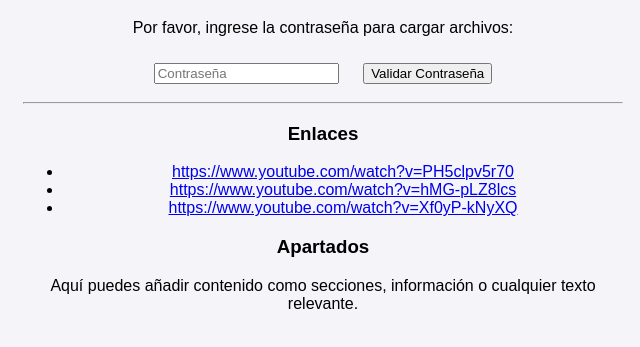
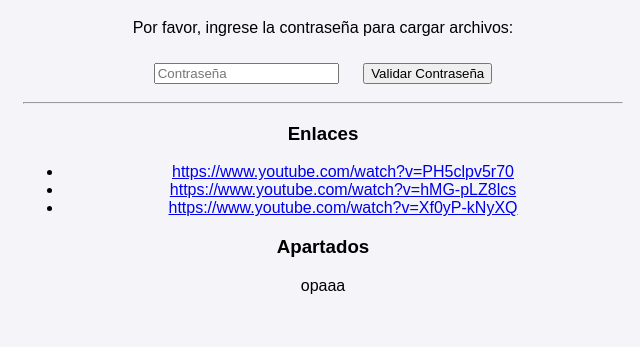
Before and after one commit to cesarddfr/3, a plain HTML site: page index.html in a window 1280 px wide. Shown: the part 61-408 px from the top of the page, without its empty margins (317-957 px from the left). Drawn offline with Linux system fonts and the light colour scheme.

Commit message:
Update index.html

```diff
--- a/index.html
+++ b/index.html
@@ -60,7 +60,7 @@
         </ul>
 
         <h3>Apartados</h3>
-        <p>Aquí puedes añadir contenido como secciones, información o cualquier texto relevante.</p>
+        <p>opaaa</p>
     </div>
 </body>
 </html>
```
